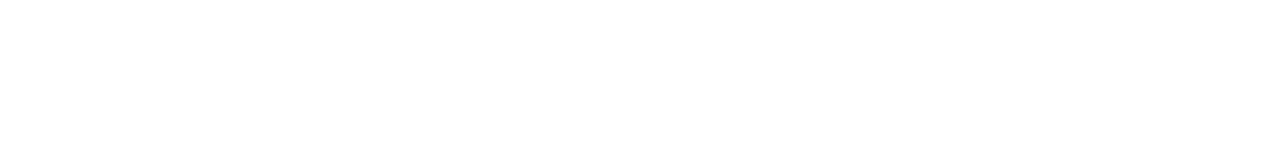
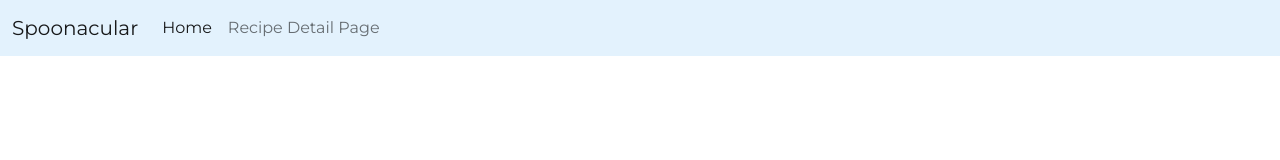
Before and after one commit to K-Lenka/RecipeWebsite, a plain HTML site: page index.html in a window 1280 px wide. Drawn offline with nearby package versions, Linux system fonts and the light colour scheme.

Commit message:
add navbar

```diff
--- a/index.html
+++ b/index.html
@@ -18,14 +18,33 @@
 
 <body>
     <div class="wrapper">
+        <nav class="navbar navbar-expand-lg navbar-light fixed-top" style="background-color: #e3f2fd;">
+            <div class="container-fluid ">
+                <a class="navbar-brand " href="# ">Spoonacular</a>
+                <button class="navbar-toggler " type="button " data-bs-toggle="collapse " data-bs-target="#navbarNav " aria-controls="navbarNav " aria-expanded="false " aria-label="Toggle navigation ">
+                <span class="navbar-toggler-icon "></span>
+              </button>
+                <div class="collapse navbar-collapse " id="navbarNav ">
+                    <ul class="navbar-nav ">
+                        <li class="nav-item ">
+                            <a class="nav-link active " aria-current="page " href="# ">Home</a>
+                        </li>
+                        <li class="nav-item ">
+                            <a class="nav-link " href="# ">Recipe Detail Page</a>
+                        </li>
+
+                    </ul>
+                </div>
+            </div>
+        </nav>
 
     </div>
 
 
     <!-- JavaScript Bundle with Popper -->
-    <script src="https://cdn.jsdelivr.net/npm/bootstrap@5.1.3/dist/js/bootstrap.bundle.min.js" integrity="sha384-ka7Sk0Gln4gmtz2MlQnikT1wXgYsOg+OMhuP+IlRH9sENBO0LRn5q+8nbTov4+1p" crossorigin="anonymous"></script>
+    <script src="https://cdn.jsdelivr.net/npm/bootstrap@5.1.3/dist/js/bootstrap.bundle.min.js " integrity="sha384-ka7Sk0Gln4gmtz2MlQnikT1wXgYsOg+OMhuP+IlRH9sENBO0LRn5q+8nbTov4+1p " crossorigin="anonymous "></script>
     <!-- JavaScript  -->
-    <script src="./app.js"></script>
+    <script src="./app.js "></script>
 </body>
 
 </html>
```
